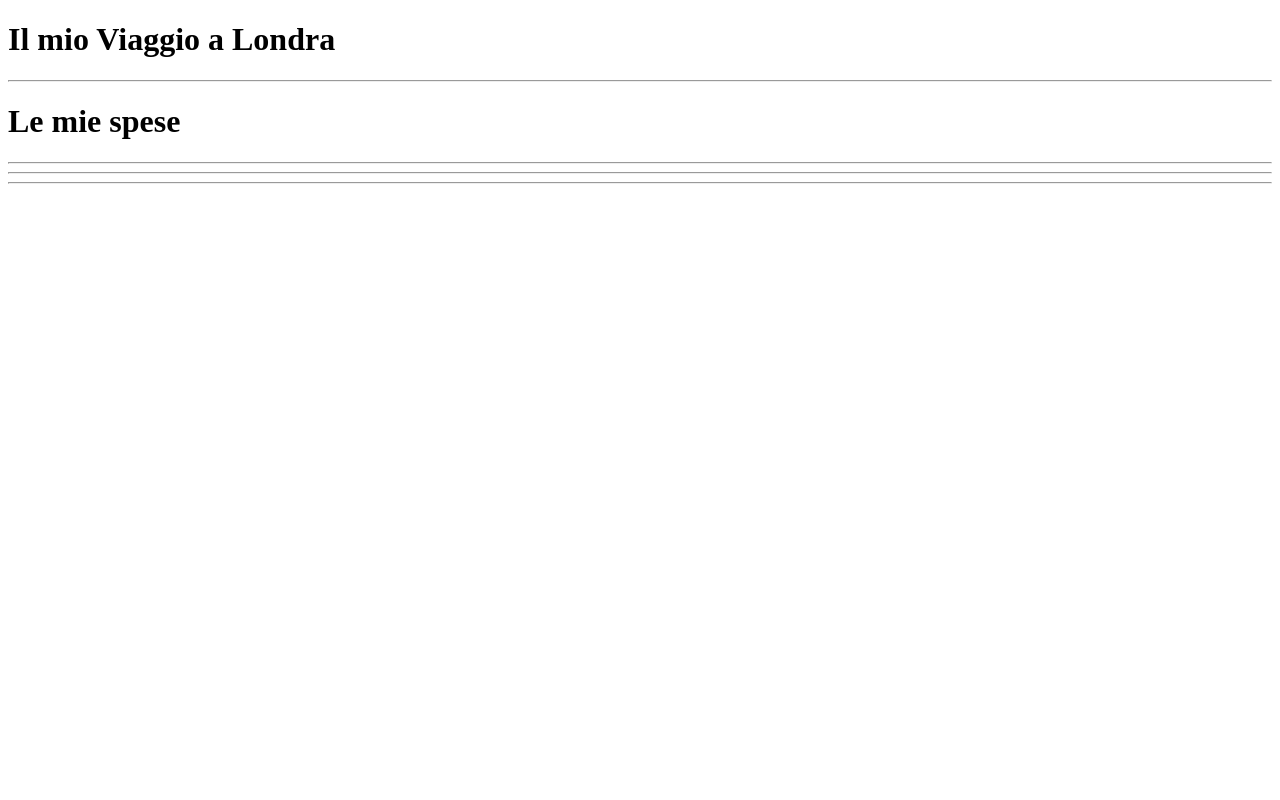
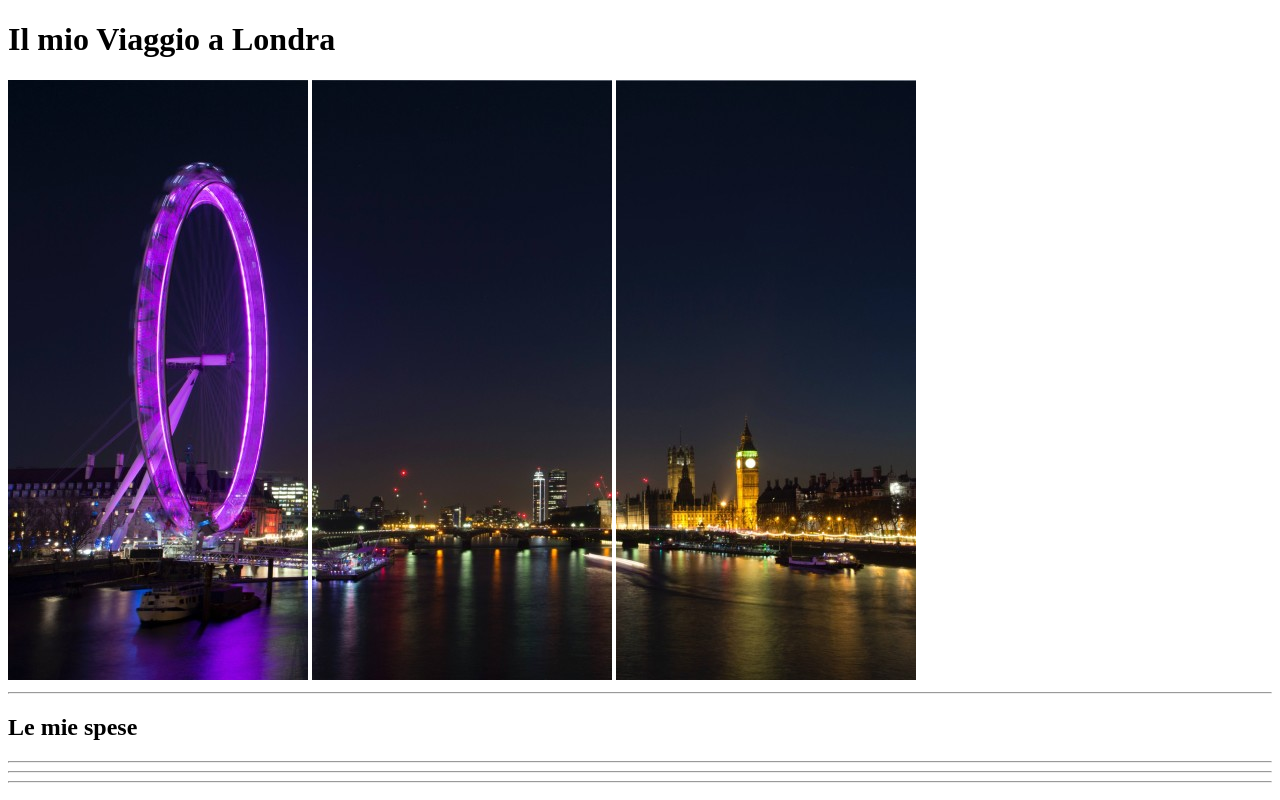
Before and after one commit to Simo-bsc/html-london-trip, a plain HTML site: page index.html in a window 1280 px wide. Drawn offline with Linux system fonts and the light colour scheme.

Commit message:
Fine prima sezione

```diff
--- a/index.html
+++ b/index.html
@@ -1,5 +1,5 @@
 <!DOCTYPE html>
-<html lang="en">
+<html lang="it">
 
 <head>
     <meta charset="UTF-8">
@@ -12,7 +12,9 @@
     <!-- Prima Sezione -->
     <header>
         <h1>Il mio Viaggio a Londra</h1>
-
+        <img src="img/Ruota.jpg">
+        <img src="img/Fiume.jpg">
+        <img src="img/Torre.jpg">
     </header>
 
      <hr>
@@ -20,10 +22,9 @@
      <!-- Seconda Sezione -->
 
     <div>
-        <h1>
+        <h2>
             Le mie spese
-        </h1>
-
+        </h2>
 
 
     </div>
```
